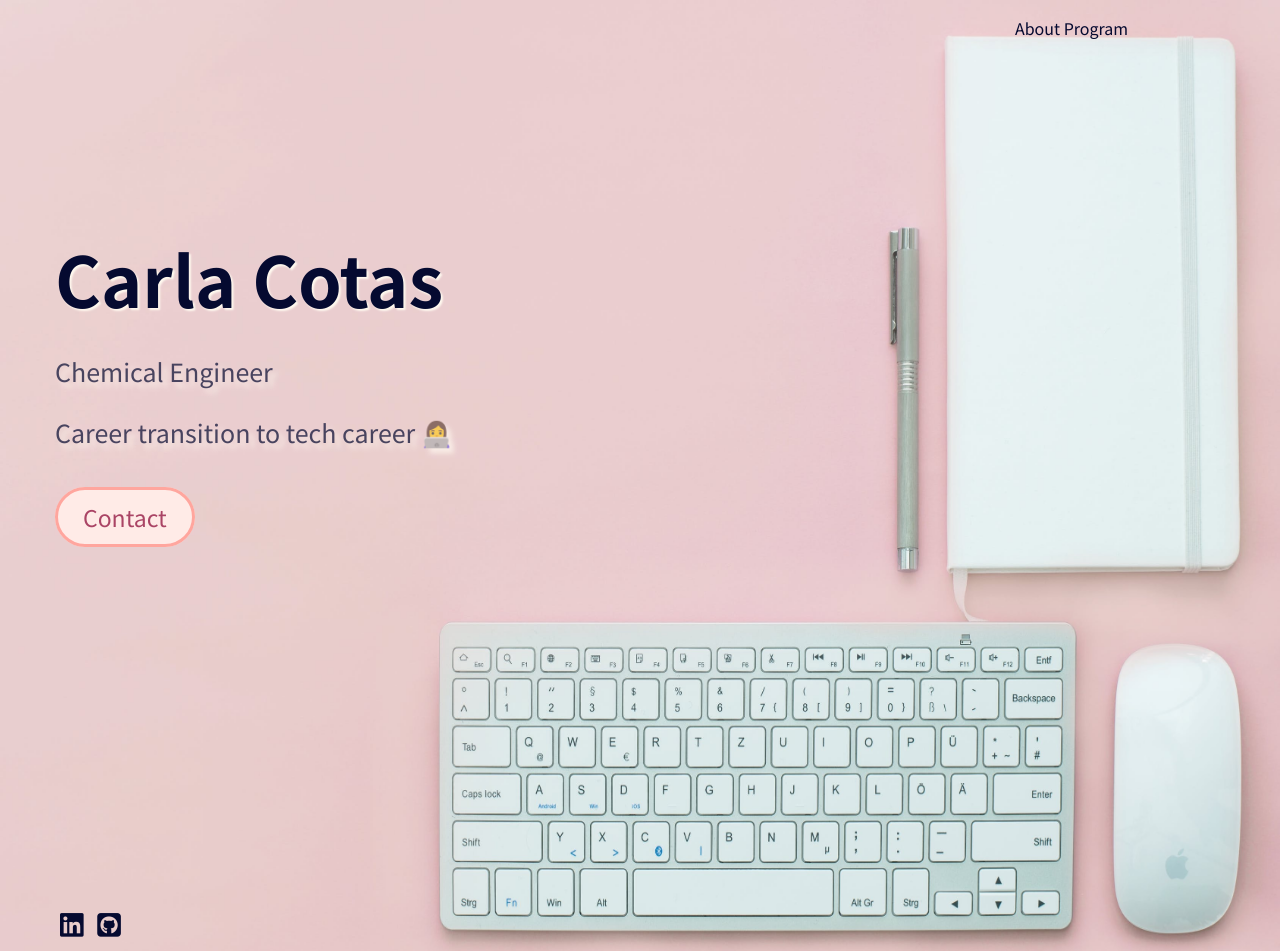
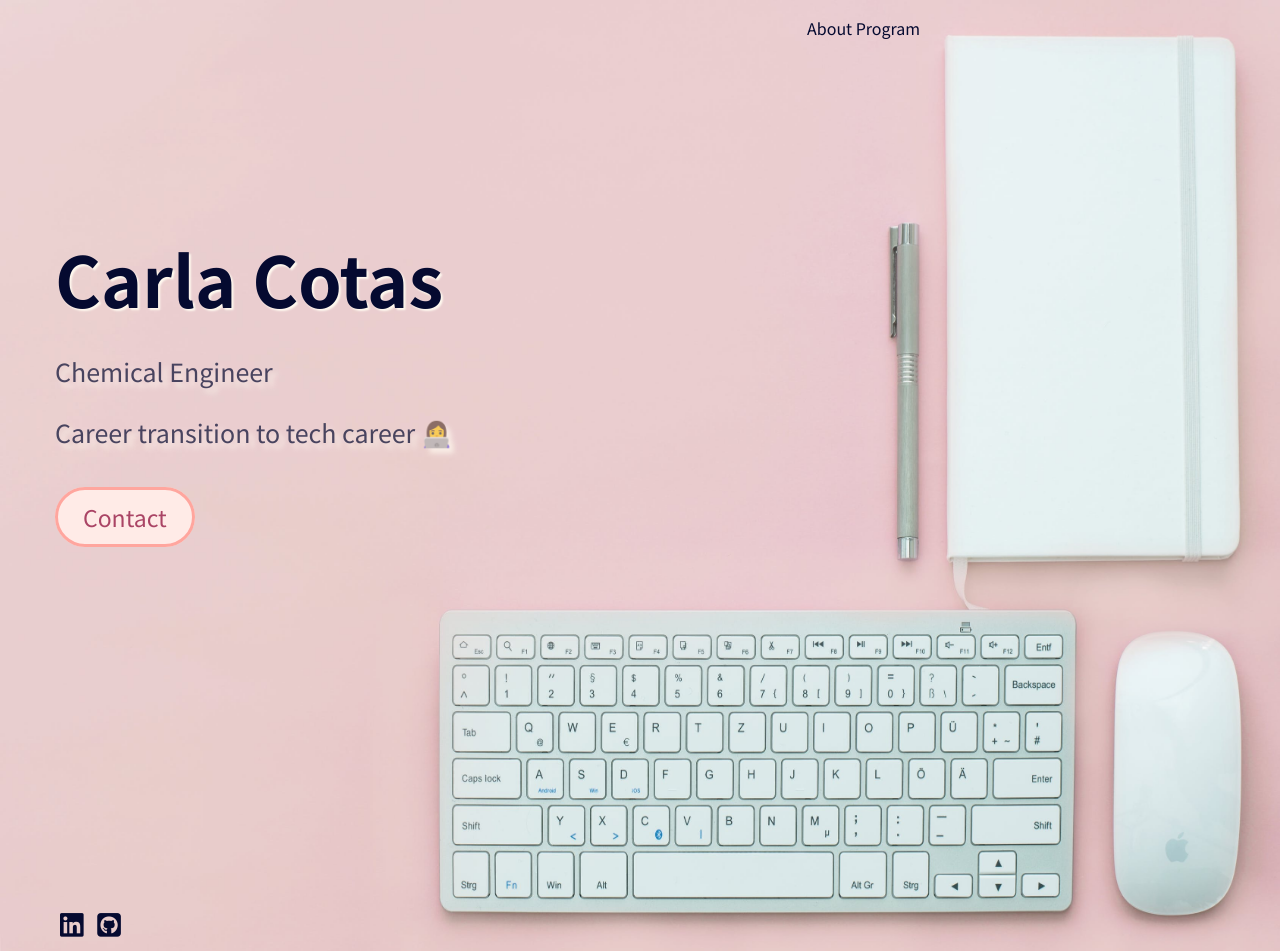
Before and after one commit to carlacotas/thetechcareergps, a plain HTML site: page index.html in a window 1280 px wide. Shown: the top 951 px of the page. Drawn offline with Linux system fonts and the light colour scheme.

Commit message:
Update style.css

```diff
--- a/style.css
+++ b/style.css
@@ -4,11 +4,12 @@ body {
 	font-family:  Noto Sans JP;
 	background-image: url(imagens/fundo_pexels_website.jpeg);
 	color: #050A30;
-	background-size: cover;
+	/*background-size: percentage;*/
   background-repeat:   no-repeat;
  	background-position: 0% 0%;
-  background-size: 100% 102%;
+  background-size: 100% 100%;
 }
+
 h1 {
 	font-size: 70px;
 	padding-top: 140px;
@@ -49,9 +50,8 @@ p {
 	list-style: none;
 	text-decoration: none;
 	transition-duration: 0.1s;
-	padding-left: 0;
-	text-align: left;
-	padding-left: 480px;
+	text-align: right;
+	margin-right: 16%;
 }
 
 .link:hover {
```
